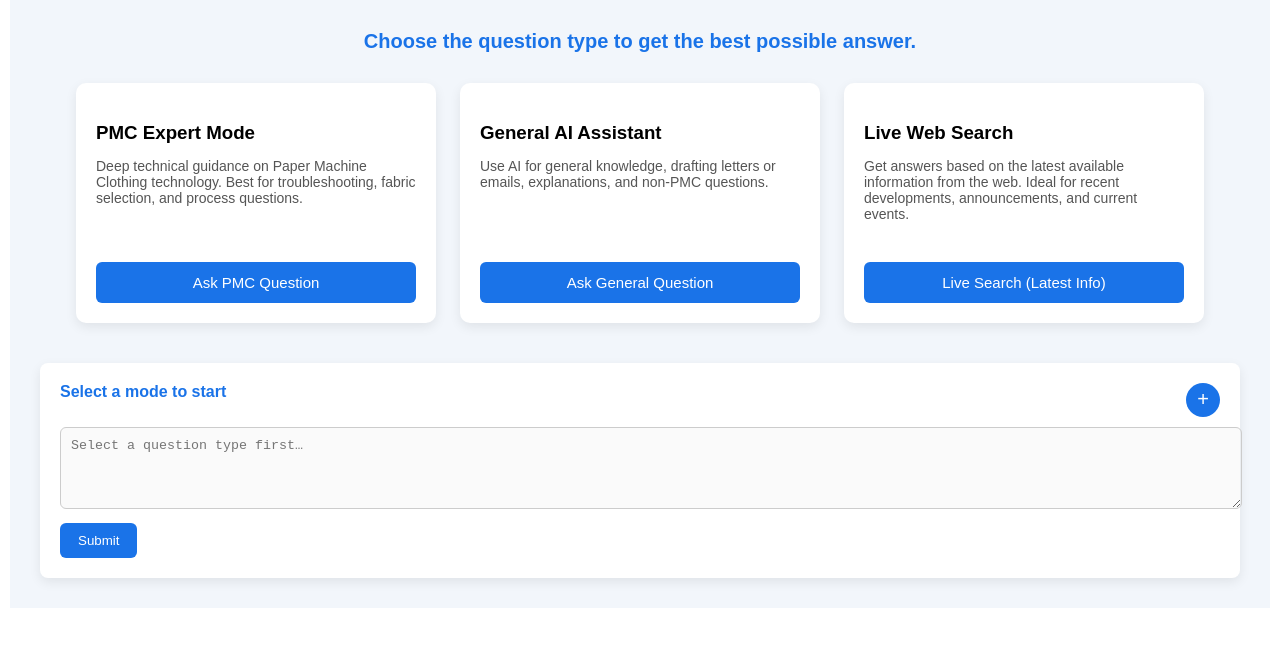
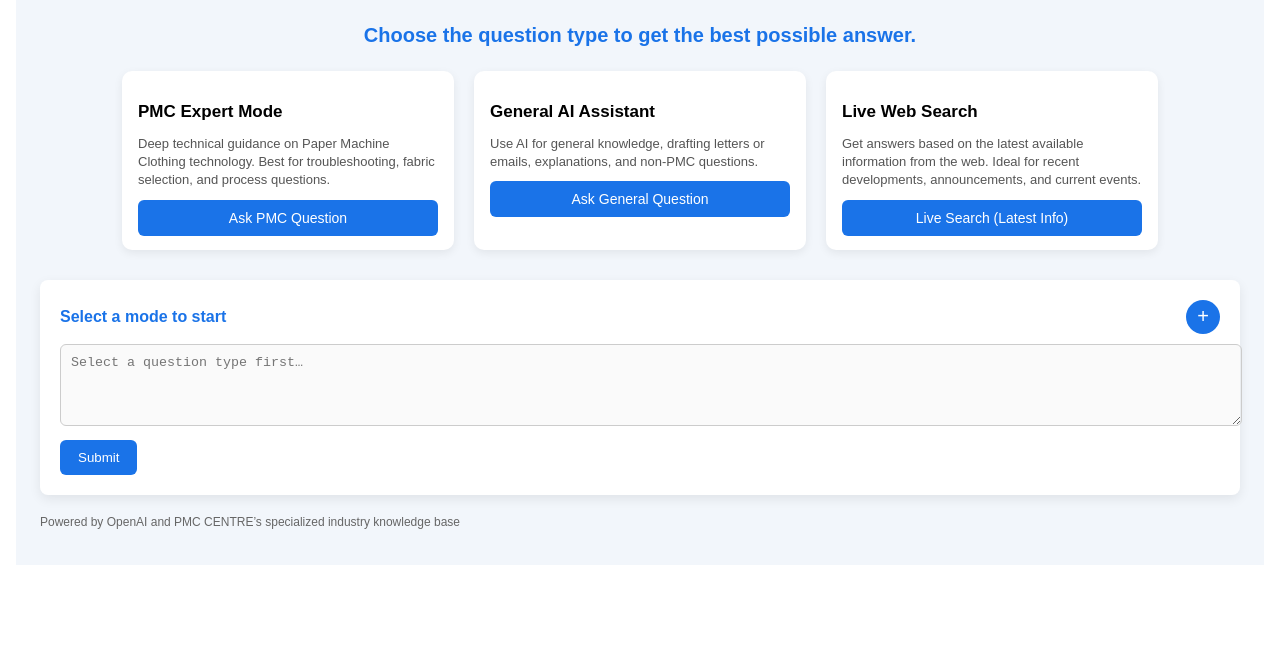
Before and after one commit to support231/pmc-centre-ai-clean-ui, a Next.js app: page / in a window 1280 px wide. Shown: the top 646 px of the page. Built offline with nearby package versions, Linux system fonts and the light colour scheme.

Commit message:
Refactor styles and update alert message

```diff
--- a/app/page.tsx
+++ b/app/page.tsx
@@ -49,25 +49,25 @@ export default function Home() {
 
   function copyAnswer() {
     navigator.clipboard.writeText(answer);
-    alert("Answer copied");
+    alert("Answer copied to clipboard");
   }
 
   return (
     <main
       style={{
-        padding: 30,
+        padding: 24,
         maxWidth: 1200,
         margin: "0 auto",
         background: "#f2f6fb",
       }}
     >
-      {/* CENTERED INSTRUCTION */}
+      {/* INSTRUCTION TEXT (iframe-safe) */}
       <div
         style={{
           textAlign: "center",
           fontSize: 20,
           fontWeight: 600,
-          marginBottom: 30,
+          marginBottom: 24,
           color: "#1a73e8",
         }}
       >
@@ -78,9 +78,10 @@ export default function Home() {
       <div
         style={{
           display: "flex",
-          gap: 24,
+          gap: 20,
           justifyContent: "center",
           flexWrap: "wrap",
+          marginBottom: 30,
         }}
       >
         {modeCard(
@@ -114,7 +115,6 @@ export default function Home() {
       {/* CHAT AREA */}
       <div
         style={{
-          marginTop: 40,
           background: "#ffffff",
           padding: 20,
           borderRadius: 8,
@@ -126,6 +126,7 @@ export default function Home() {
           style={{
             display: "flex",
             justifyContent: "space-between",
+            alignItems: "center",
             marginBottom: 10,
           }}
         >
@@ -152,6 +153,7 @@ export default function Home() {
           />
         </div>
 
+        {/* QUESTION INPUT */}
         <textarea
           rows={4}
           style={textareaStyle}
@@ -161,6 +163,7 @@ export default function Home() {
           onChange={(e) => setQuestion(e.target.value)}
         />
 
+        {/* SUBMIT */}
         <div style={{ marginTop: 10 }}>
           <button
             onClick={ask}
@@ -171,6 +174,7 @@ export default function Home() {
           </button>
         </div>
 
+        {/* ANSWER */}
         {answer && (
           <div style={{ marginTop: 20 }}>
             <div
@@ -183,28 +187,35 @@ export default function Home() {
               <strong>Answer</strong>
               <button onClick={copyAnswer}>Copy</button>
             </div>
+
             <div
               style={{
                 whiteSpace: "pre-wrap",
                 background: "#f7f9fc",
                 padding: 12,
                 borderRadius: 6,
-    maxHeight: "320px",
+                maxHeight: 320,
                 overflowY: "auto",
                 lineHeight: 1.5,
               }}
             >
               {answer}
             </div>
-
           </div>
         )}
       </div>
+
+      {/* FOOTER */}
+      <p style={{ marginTop: 20, fontSize: 12, color: "#666" }}>
+        Powered by OpenAI and PMC CENTRE’s specialized industry knowledge base
+      </p>
     </main>
   );
 }
 
-/* ---------- HELPERS ---------- */
+/* =======================
+   MODE CARD (COMPACT)
+   ======================= */
 
 function modeCard(
   title: string,
@@ -217,25 +228,36 @@ function modeCard(
   return (
     <div
       style={{
-        width: 320,
-        padding: 20,
+        width: 300,
+        padding: "14px 16px",
         borderRadius: 10,
         background: active === value ? "#e8f0fe" : "#ffffff",
-        boxShadow: "0 4px 12px rgba(0,0,0,0.08)",
+        boxShadow: "0 3px 10px rgba(0,0,0,0.07)",
       }}
     >
-      <h3 style={{ marginBottom: 10 }}>{title}</h3>
-      <p style={{ fontSize: 14, color: "#555", minHeight: 90 }}>{text}</p>
+      <h3 style={{ marginBottom: 6, fontSize: 17 }}>{title}</h3>
+
+      <p
+        style={{
+          fontSize: 13,
+          color: "#555",
+          lineHeight: 1.4,
+          marginBottom: 10,
+        }}
+      >
+        {text}
+      </p>
+
       <button
         onClick={() => setMode(value)}
         style={{
           width: "100%",
-          padding: "12px 0",
+          padding: "10px 0",
           background: "#1a73e8",
           color: "#fff",
           border: "none",
           borderRadius: 6,
-          fontSize: 15,
+          fontSize: 14,
           cursor: "pointer",
         }}
       >
@@ -244,6 +266,10 @@ function modeCard(
     </div>
   );
 }
+
+/* =======================
+   STYLES
+   ======================= */
 
 const textareaStyle = {
   width: "100%",
```
Lines whose indentation alone changed are shown as unchanged.
